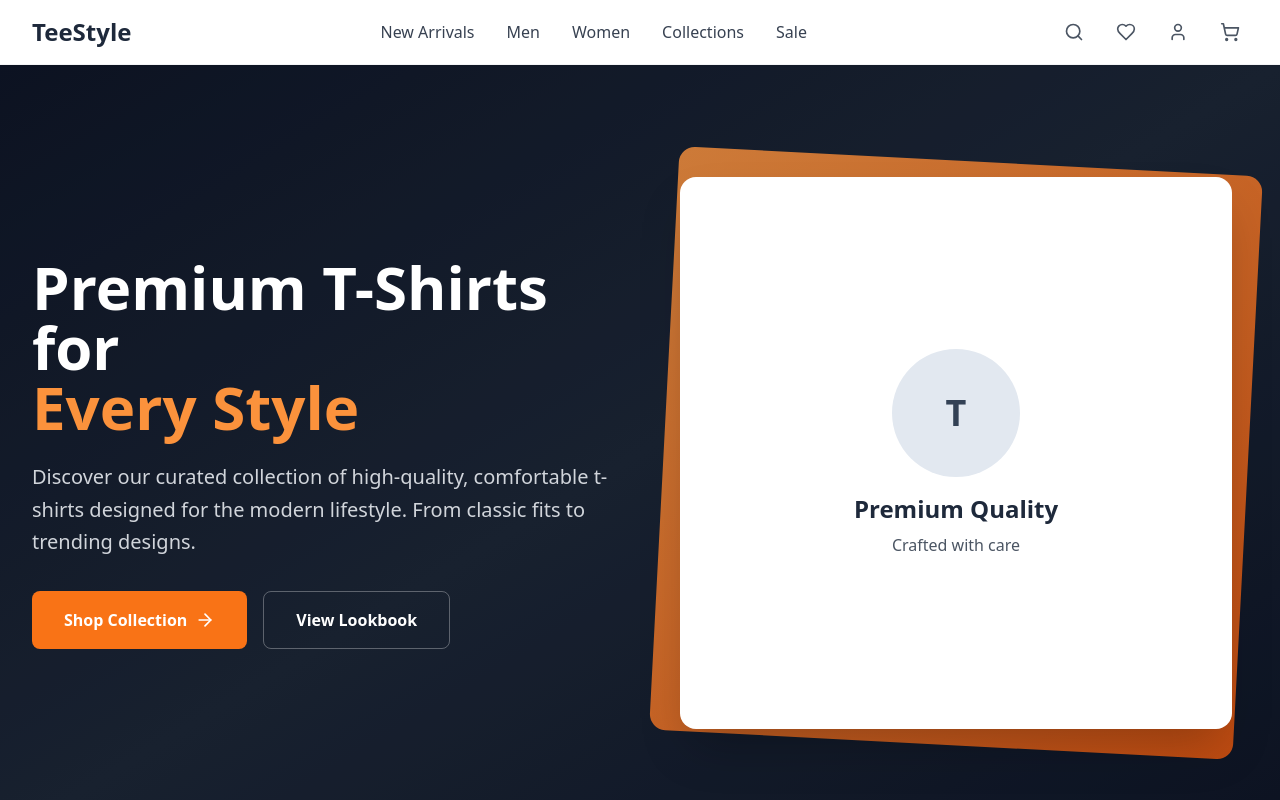
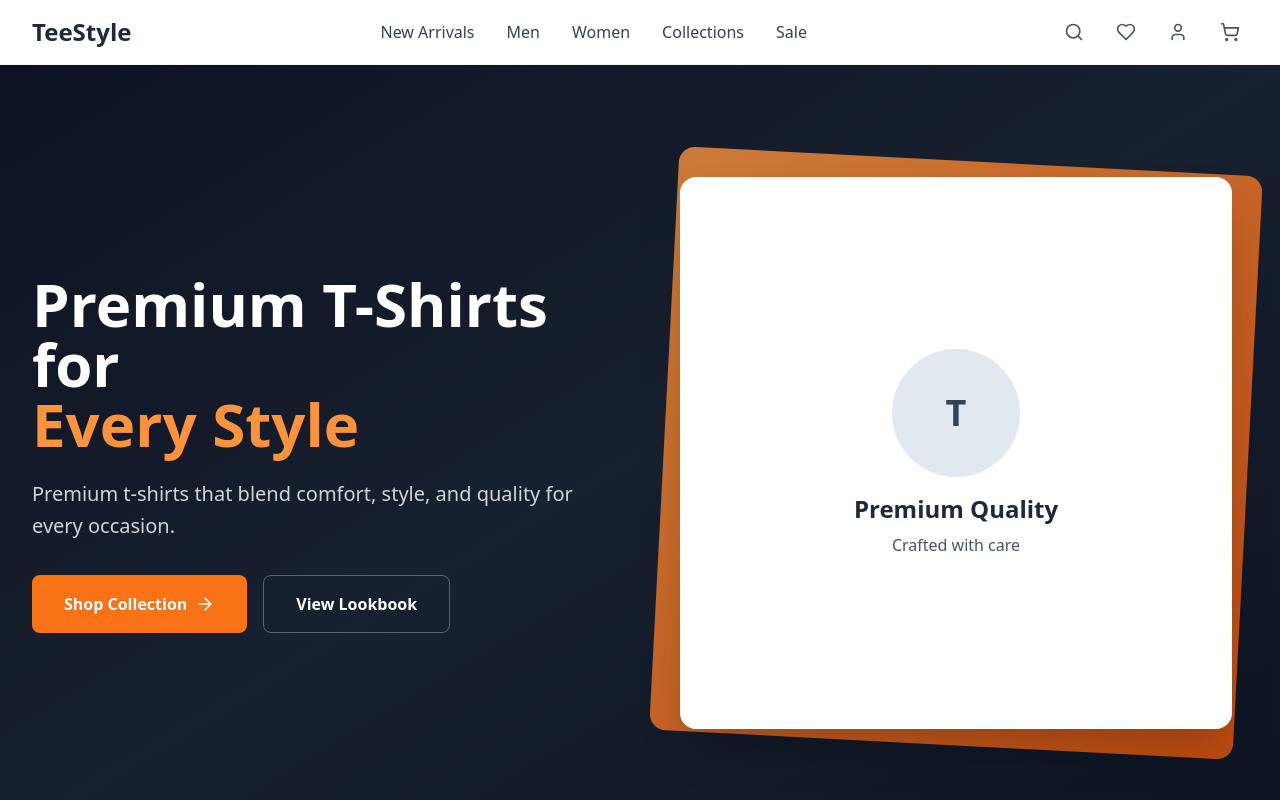
Before and after one commit to davidobst-surestart/TeeStyle, a React (Vite) app: page / in a window 1280 px wide. Shown: the top 800 px of the page. Built offline with nearby package versions, Linux system fonts and the light colour scheme.

Commit message:
Update hero description to one-liner

```diff
--- a/src/components/Hero.tsx
+++ b/src/components/Hero.tsx
@@ -13,8 +13,7 @@ export default function Hero() {
               <span className="block text-orange-400">Every Style</span>
             </h1>
             <p className="text-xl text-gray-300 mb-8 leading-relaxed">
-              Discover our curated collection of high-quality, comfortable t-shirts
-              designed for the modern lifestyle. From classic fits to trending designs.
+              Premium t-shirts that blend comfort, style, and quality for every occasion.
             </p>
             <div className="flex flex-col sm:flex-row gap-4 justify-center lg:justify-start">
               <button className="bg-orange-500 hover:bg-orange-600 text-white px-8 py-4 rounded-lg font-semibold flex items-center justify-center gap-2 transition-all duration-200 transform hover:scale-105">
```
